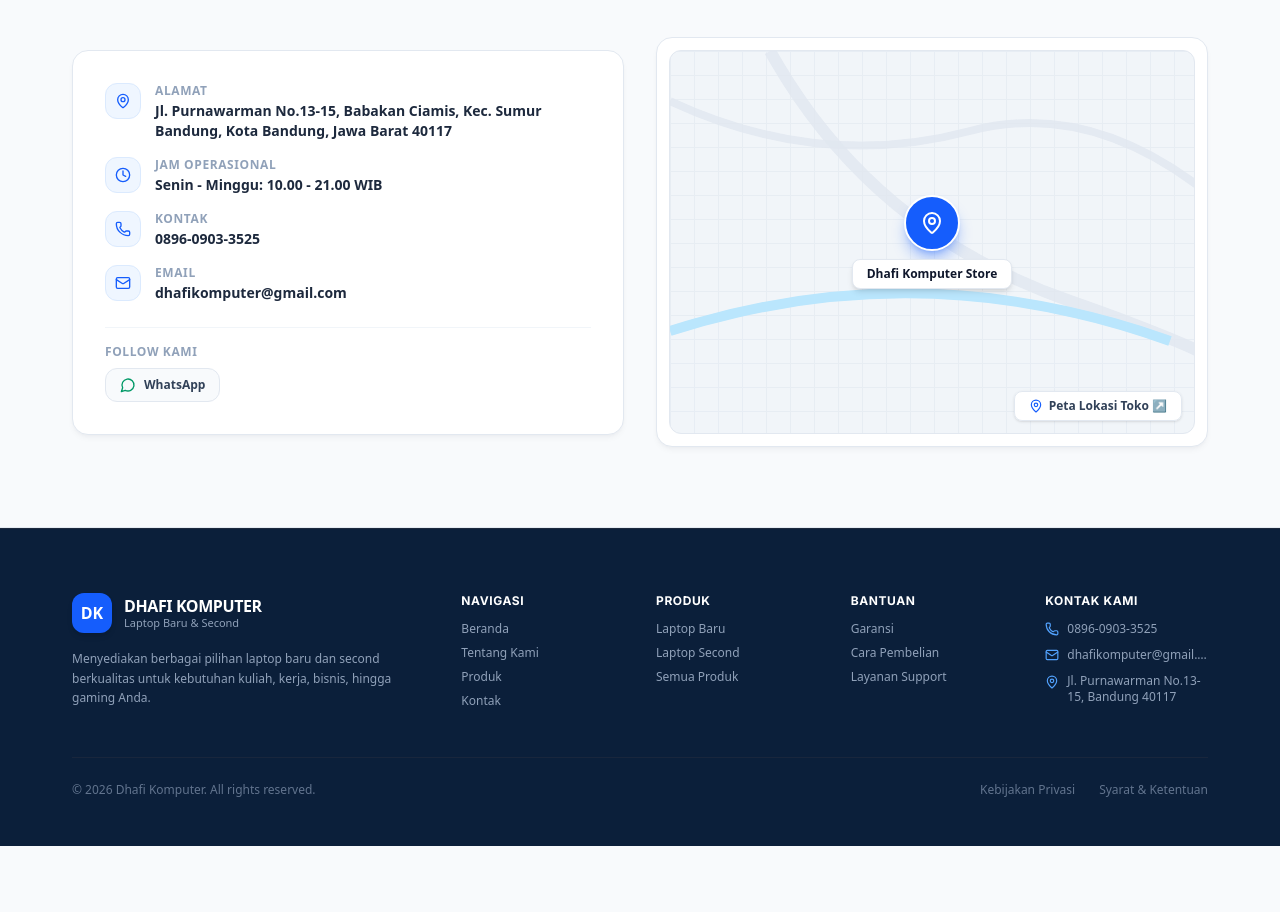
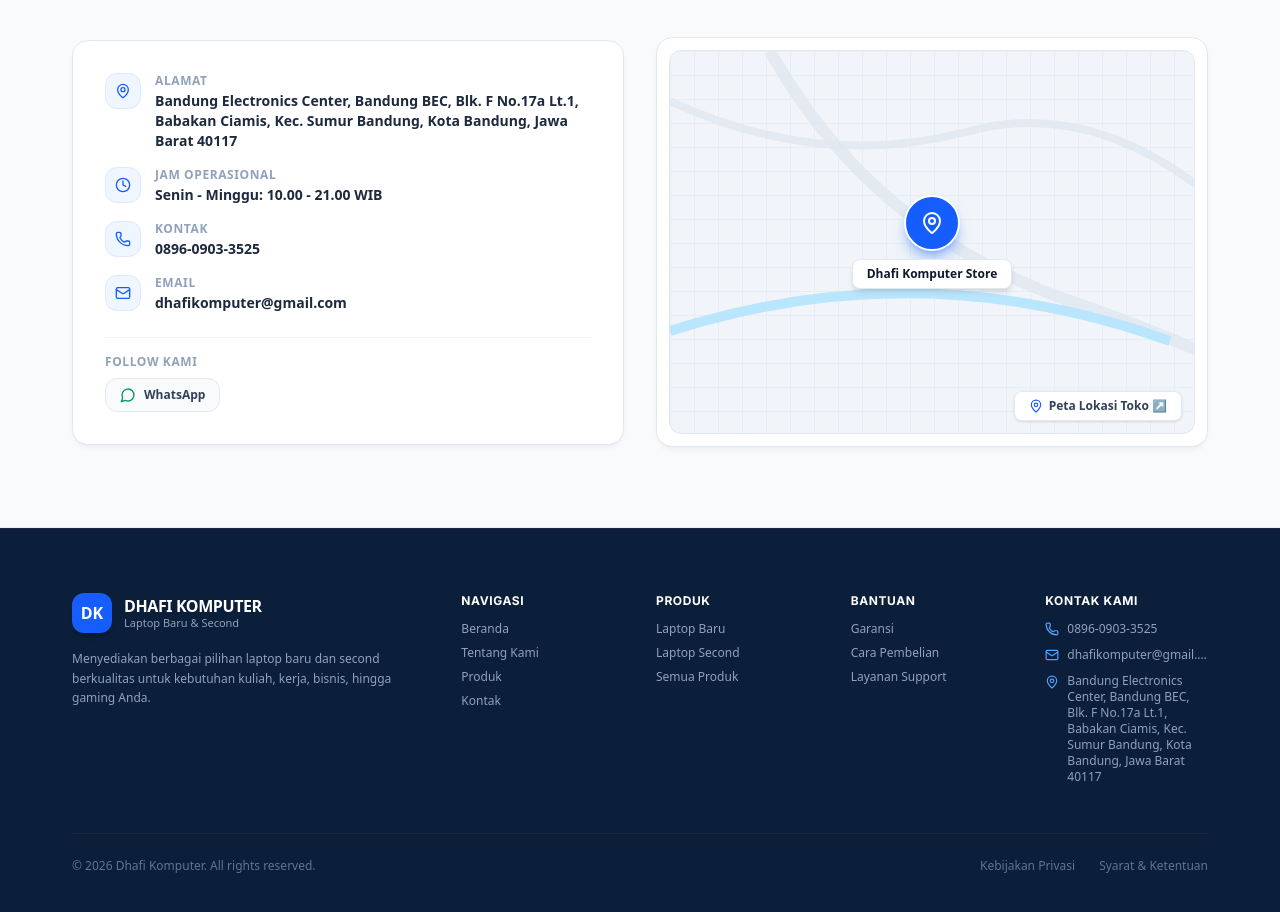
Before and after one commit to blackgraow/dhafikomputer, a React (Vite) app in the folder frontend/: page / in a window 1280 px wide. Shown: the part 3239-4151 px from the top of the page. Before the commit the page ends 4085 px from the top, so only its background shows below. Built offline with nearby package versions, Linux system fonts and the light colour scheme; no server answers.

Commit message:
feat(location): update store address to BEC Bandung and add direct Google Maps link

```diff
--- a/frontend/src/components/Footer.jsx
+++ b/frontend/src/components/Footer.jsx
@@ -75,7 +75,15 @@
               </li>
               <li className="flex items-start gap-2">
                 <MapPin className="w-3.5 h-3.5 text-blue-400 flex-shrink-0 mt-0.5" />
-                <span>Jl. Purnawarman No.13-15, Bandung 40117</span>
+                <a
+                  href="https://maps.app.goo.gl/vPcPGtxpRkeB8PL36"
+                  target="_blank"
+                  rel="noopener noreferrer"
+                  className="hover:text-blue-400 transition-colors"
+                  title="Buka lokasi di Google Maps"
+                >
+                  Bandung Electronics Center, Bandung BEC, Blk. F No.17a Lt.1, Babakan Ciamis, Kec. Sumur Bandung, Kota Bandung, Jawa Barat 40117
+                </a>
               </li>
             </ul>
           </div>
--- a/frontend/src/pages/AdminReportPrintPage.jsx
+++ b/frontend/src/pages/AdminReportPrintPage.jsx
@@ -183,7 +183,7 @@
               </h1>
               <p className="text-[11px] text-slate-800 leading-snug mt-0.5 max-w-lg">
                 Pusat Inventaris & Penjualan Laptop Baru & Second Terpercaya<br />
-                Jl. Purnawarman No. 13-15, Babakan Ciamis, Kec. Sumur Bandung, Kota Bandung, Jawa Barat 40117<br />
+                Bandung Electronics Center, Bandung BEC, Blk. F No.17a Lt.1, Babakan Ciamis, Kec. Sumur Bandung, Kota Bandung, Jawa Barat 40117<br />
                 Telp / WhatsApp: 0896-0903-3525 | Email: dhafionline18@gmail.com
               </p>
             </div>
--- a/frontend/src/pages/AdminReportsPage.jsx
+++ b/frontend/src/pages/AdminReportsPage.jsx
@@ -211,7 +211,7 @@
             </h1>
             <p className="text-[10px] text-slate-800 leading-snug mt-0.5 max-w-lg">
               Pusat Inventaris & Penjualan Laptop Baru & Second Terpercaya<br />
-              Jl. Purnawarman No. 13-15, Babakan Ciamis, Kec. Sumur Bandung, Kota Bandung, Jawa Barat 40117<br />
+              Bandung Electronics Center, Bandung BEC, Blk. F No.17a Lt.1, Babakan Ciamis, Kec. Sumur Bandung, Kota Bandung, Jawa Barat 40117<br />
               Telp / WhatsApp: 0896-0903-3525 | Email: dhafionline18@gmail.com
             </p>
           </div>
--- a/frontend/src/pages/PublicHomePage.jsx
+++ b/frontend/src/pages/PublicHomePage.jsx
@@ -712,17 +712,23 @@
               <div className="space-y-4">
 
                 {/* Alamat (Clickable to Google Maps) */}
-                <div className="flex items-start gap-3.5">
-                  <div className="w-9 h-9 rounded-xl bg-blue-50 text-blue-600 flex items-center justify-center shrink-0 border border-blue-100">
+                <a
+                  href="https://maps.app.goo.gl/vPcPGtxpRkeB8PL36"
+                  target="_blank"
+                  rel="noopener noreferrer"
+                  className="flex items-start gap-3.5 group cursor-pointer"
+                  title="Buka lokasi di Google Maps"
+                >
+                  <div className="w-9 h-9 rounded-xl bg-blue-50 text-blue-600 flex items-center justify-center shrink-0 border border-blue-100 group-hover:bg-blue-600 group-hover:text-white transition-colors">
                     <MapPin className="w-4 h-4" />
                   </div>
                   <div>
                     <span className="text-xs font-bold text-slate-400 uppercase tracking-wider block">Alamat</span>
-                    <p className="text-sm font-semibold text-slate-800 mt-0.5">
-                      Jl. Purnawarman No.13-15, Babakan Ciamis, Kec. Sumur Bandung, Kota Bandung, Jawa Barat 40117
+                    <p className="text-sm font-semibold text-slate-800 group-hover:text-blue-600 transition-colors mt-0.5">
+                      Bandung Electronics Center, Bandung BEC, Blk. F No.17a Lt.1, Babakan Ciamis, Kec. Sumur Bandung, Kota Bandung, Jawa Barat 40117
                     </p>
                   </div>
-                </div>
+                </a>
 
                 {/* Jam Operasional */}
                 <div className="flex items-start gap-3.5">
@@ -785,7 +791,7 @@
 
             {/* Right: Interactive Google Maps Store Location Card (Fully Clickable) */}
             <a
-              href="https://www.google.com/maps/search/?api=1&query=Jl.+Purnawarman+No.13-15,+Babakan+Ciamis,+Kec.+Sumur+Bandung,+Kota+Bandung,+Jawa+Barat+40117"
+              href="https://maps.app.goo.gl/vPcPGtxpRkeB8PL36"
               target="_blank"
               rel="noopener noreferrer"
               className="lg:col-span-6 rounded-2xl bg-white border border-slate-200 p-3 shadow-card hover:shadow-card-hover hover:border-blue-300 transition-all block group cursor-pointer"
```
